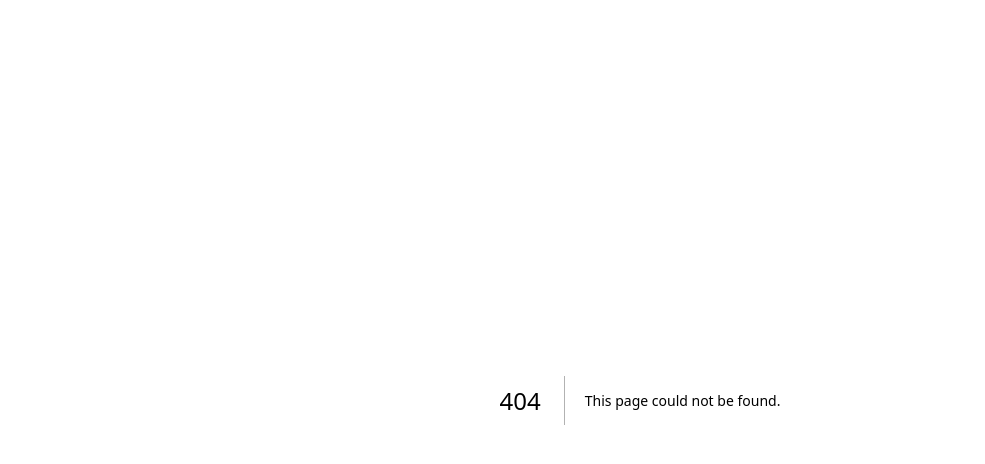
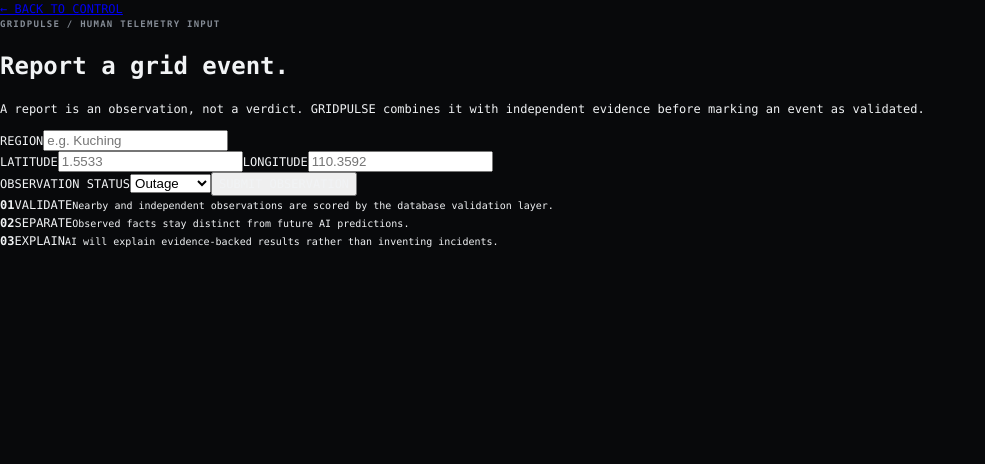
Before and after one commit to kogleshofficial-hub/GRIDPULSE, a Next.js app: page /report in a window 1280 px wide. Before the commit this address had no page. Shown: the top 464 px of the page, without its empty margins (0-985 px from the left). Built offline with nearby package versions, Linux system fonts and the light colour scheme.

Commit message:
feat: add human telemetry reporting flow

```diff
--- /dev/null
+++ b/src/app/report/page.tsx
@@ -0,0 +1,60 @@
+"use client";
+
+import { FormEvent, useState } from "react";
+
+export default function ReportPage() {
+  const [state, setState] = useState<"idle" | "sending" | "success" | "error">("idle");
+  const [message, setMessage] = useState("");
+
+  async function submit(event: FormEvent<HTMLFormElement>) {
+    event.preventDefault();
+    setState("sending");
+    setMessage("");
+    const form = new FormData(event.currentTarget);
+    const payload = {
+      latitude: Number(form.get("latitude")),
+      longitude: Number(form.get("longitude")),
+      reportedAt: new Date().toISOString(),
+      status: String(form.get("status")),
+      source: "crowd",
+      region: String(form.get("region")),
+      externalId: `web-${crypto.randomUUID()}`,
+    };
+
+    try {
+      const response = await fetch("/api/telemetry/report", { method: "POST", headers: { "Content-Type": "application/json" }, body: JSON.stringify(payload) });
+      const result = await response.json() as { accepted?: boolean; error?: string; report?: { validation_status?: string } | null };
+      if (!response.ok) throw new Error(result.error ?? "report_failed");
+      setState("success");
+      setMessage(`Report accepted. Validation state: ${result.report?.validation_status ?? "pending"}.`);
+      event.currentTarget.reset();
+    } catch (error) {
+      setState("error");
+      setMessage(error instanceof Error ? error.message.replaceAll("_", " ") : "Unable to submit report.");
+    }
+  }
+
+  return (
+    <main className="report-page">
+      <div className="report-shell">
+        <a className="back-link" href="/">← BACK TO CONTROL</a>
+        <div className="eyebrow">GRIDPULSE / HUMAN TELEMETRY INPUT</div>
+        <h1>Report a grid event.</h1>
+        <p className="report-intro">A report is an observation, not a verdict. GRIDPULSE combines it with independent evidence before marking an event as validated.</p>
+
+        <form className="report-form" onSubmit={submit}>
+          <label>REGION<input name="region" required maxLength={120} placeholder="e.g. Kuching" /></label>
+          <div className="two-fields">
+            <label>LATITUDE<input name="latitude" type="number" step="any" min="-90" max="90" required placeholder="1.5533" /></label>
+            <label>LONGITUDE<input name="longitude" type="number" step="any" min="-180" max="180" required placeholder="110.3592" /></label>
+          </div>
+          <label>OBSERVATION STATUS<select name="status" defaultValue="outage"><option value="outage">Outage</option><option value="degraded">Degraded</option><option value="restored">Restored</option><option value="unknown">Unknown</option></select></label>
+          <button className="submit-report" type="submit" disabled={state === "sending"}>{state === "sending" ? "INGESTING…" : "SUBMIT OBSERVATION"}</button>
+          {message && <div className={`form-message ${state}`}>{message}</div>}
+        </form>
+
+        <div className="report-principles"><div><strong>01</strong><span>VALIDATE</span><small>Nearby and independent observations are scored by the database validation layer.</small></div><div><strong>02</strong><span>SEPARATE</span><small>Observed facts stay distinct from future AI predictions.</small></div><div><strong>03</strong><span>EXPLAIN</span><small>AI will explain evidence-backed results rather than inventing incidents.</small></div></div>
+      </div>
+    </main>
+  );
+}
```
